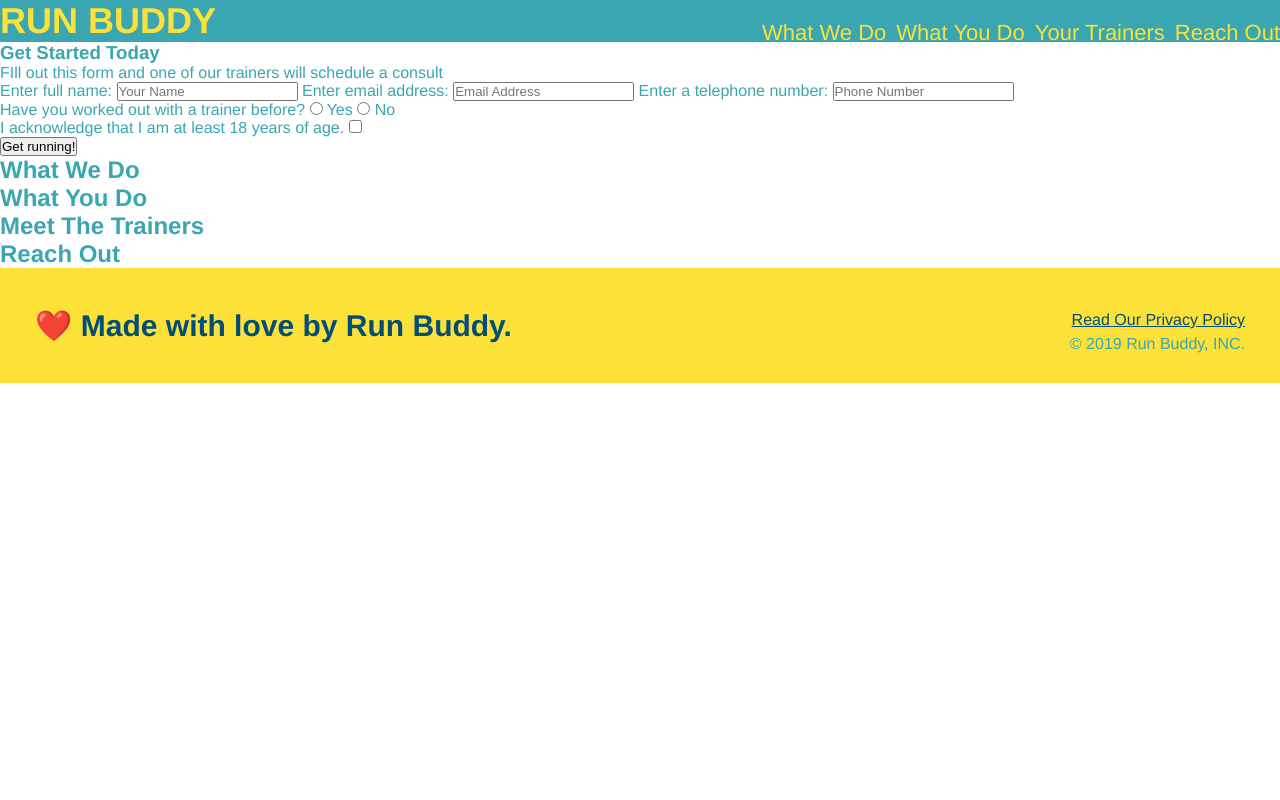
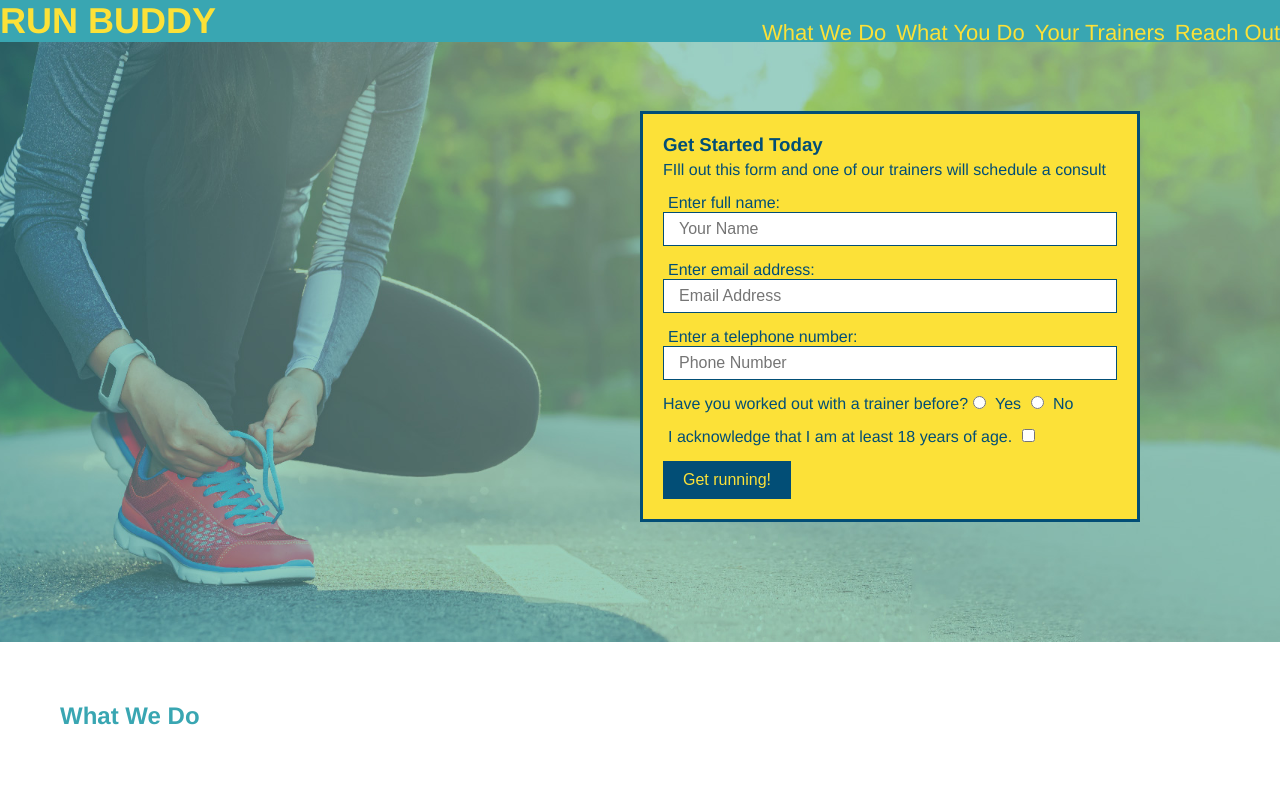
Before and after one commit to j-maclellan/run-buddy, a plain HTML site: page index.html in a window 1280 px wide. Shown: the top 800 px of the page. Drawn offline with Linux system fonts and the light colour scheme.

Commit message:
added images and style elements

```diff
--- a/assets/css/style.css
+++ b/assets/css/style.css
@@ -67,3 +67,59 @@ footer div {
 footer a {
     color: #024e76;
 }
+
+section {
+    padding: 60px;
+}
+
+/* Hero Style Start */
+.hero {
+    height: 600px;
+    background-image: url("../images/hero-bg.jpg");
+    background-size: cover;
+    background-position: center;
+    position: relative;
+}
+
+.hero-form {
+    background-color: #fce138;
+    padding: 20px;
+    width: 500px;
+    color: #024e76;
+    border: solid 3px #024e76;
+    position: absolute;
+    bottom: 120px;
+    right: 140px;
+}
+
+.hero form h3 {
+    font-size: 24px;
+    margin: 0px;
+}
+
+.hero-form p {
+    margin: 5px 0 15px 0;
+}
+
+.form-input {
+    border: 1px solid #024e76;
+    display: block;
+    padding: 7px 15px;
+    font-size: 16px;
+    color: #024e76;
+    width: 100%;
+    margin-bottom: 15px;
+}
+
+.hero-form label {
+    margin: 0 5px;
+}
+
+.hero-form button {
+    color: #fce138;
+    background-color: #024e76;
+    border: none;
+    padding: 10px 20px;
+    font-size: 16px;
+}
+/* Hero Style End */
--- a/index.html
+++ b/index.html
@@ -34,20 +34,20 @@
   </header>
 
   <!-- hero/jumbotron -->
-  <section>
-    <div>
+  <section class="hero">
+    <div class="hero-form">
       <h3>Get Started Today</h3>
       <p>FIll out this form and one of our trainers will schedule a consult</p>
       <!-- Add form element -->
       <form>
         <label for="name">Enter full name:</label>
-        <input type="text" placeholder="Your Name" name="name" id="name" />
+        <input type="text" placeholder="Your Name" name="name" id="name" class="form-input" />
 
         <label for="email">Enter email address:</label>
-        <input type="email" placeholder="Email Address" name="email" id="email" />
+        <input type="email" placeholder="Email Address" name="email" id="email" class="form-input" />
 
         <label for="phone">Enter a telephone number:</label>
-        <input type="tel" placeholder="Phone Number" name="phone" id="phone" />
+        <input type="tel" placeholder="Phone Number" name="phone" id="phone" class="form-input" />
         <!-- Radio elements-->
         <p>
           Have you worked out with a trainer before?
```
Also changed, not shown: assets/images/hero-bg.jpg (added).
